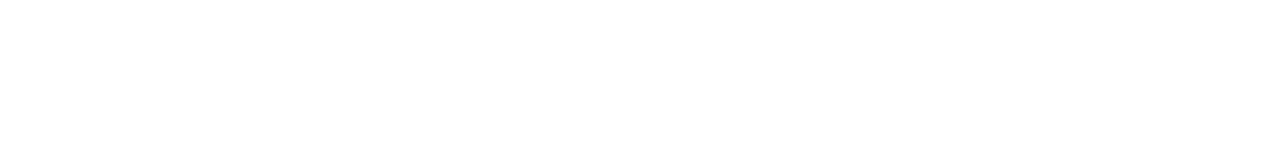
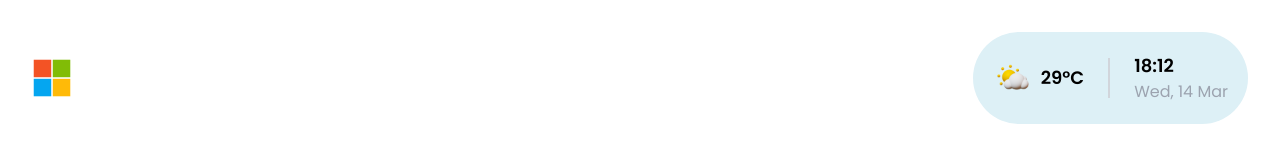
Before and after one commit to sabbir-offc/search-engine-design, a plain HTML site: page index.html in a window 1280 px wide. Drawn offline with nearby package versions, Linux system fonts and the light colour scheme.

Commit message:
navbar created

```diff
--- a/index.html
+++ b/index.html
@@ -4,11 +4,64 @@
 <head>
     <meta charset="UTF-8">
     <meta name="viewport" content="width=device-width, initial-scale=1.0">
-    <title>Document</title>
+    <script src="https://cdn.tailwindcss.com"></script>
+    <link rel="shortcut icon" href="/images/ms logo.png" type="image/x-icon">
+
+    <!-- Poppins Font -->
+    <link rel="preconnect" href="https://fonts.googleapis.com">
+    <link rel="preconnect" href="https://fonts.gstatic.com" crossorigin>
+    <link
+        href="https://fonts.googleapis.com/css2?family=Lora:ital,wght@0,400..700;1,400..700&family=Poppins:ital,wght@0,100;0,200;0,300;0,400;0,500;0,600;0,700;0,800;0,900;1,100;1,200;1,300;1,400;1,500;1,600;1,700;1,800;1,900&display=swap"
+        rel="stylesheet">
+
+
+    <!-- tailwind custom class -->
+    <script>
+        tailwind.config = {
+            theme: {
+                extend: {
+
+                }
+            }
+        }
+    </script>
+
+    <!-- custom css-->
+    <style>
+        .font-poppins {
+            font-family: 'Poppins', sans-serif;
+        }
+    </style>
+    <title>Microsoft Search Engine</title>
+
 </head>
 
-<body>
+<body class="p-8 font-poppins">
+    <!-- navbar -->
+    <section class="flex justify-between items-center">
+        <div>
+            <img src="/images/ms logo.png" alt="logo" class="size-10">
+        </div>
+        <div>
+            <div>
 
+            </div>
+            <div class="flex justify-center items-center gap-6 bg-[#DDF0F6] p-5 rounded-full">
+
+                <div class="flex justify-center items-center pr-6 border-r-2 gap-2 border-r-gray-300">
+                    <img src="/images/weather.webp" alt="weather" class="size-10">
+                    <h5 class="text-lg font-semibold">29°C</h5>
+                </div>
+                <div>
+                    <h4 class="font-semibold text-lg">18:12</h4>
+                    <p class="text-gray-400">Wed, 14 Mar</p>
+
+                </div>
+            </div>
+        </div>
+    </section>
+
+    <!--  -->
 </body>
 
 </html>
--- /dev/null
+++ b/tailwind.config.js
@@ -0,0 +1,9 @@
+/** @type {import('tailwindcss').Config} */
+module.exports = {
+    content: ["./src/**/*.{html,js}"],
+    theme: {
+        extend: {
+        }
+    },
+    plugins: [],
+}
```
Also changed, not shown: images/ms logo.png (added), images/weather.webp (added).
